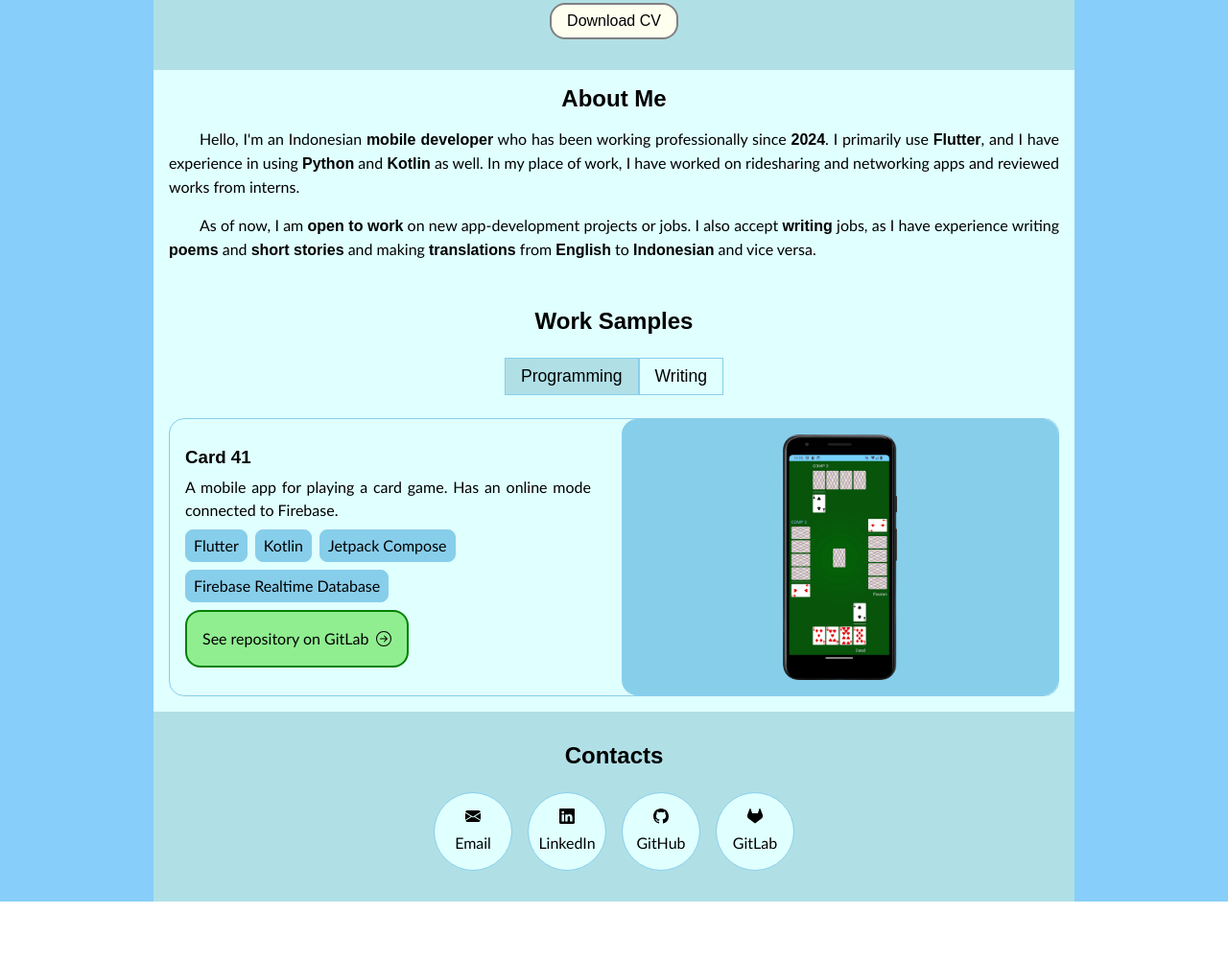
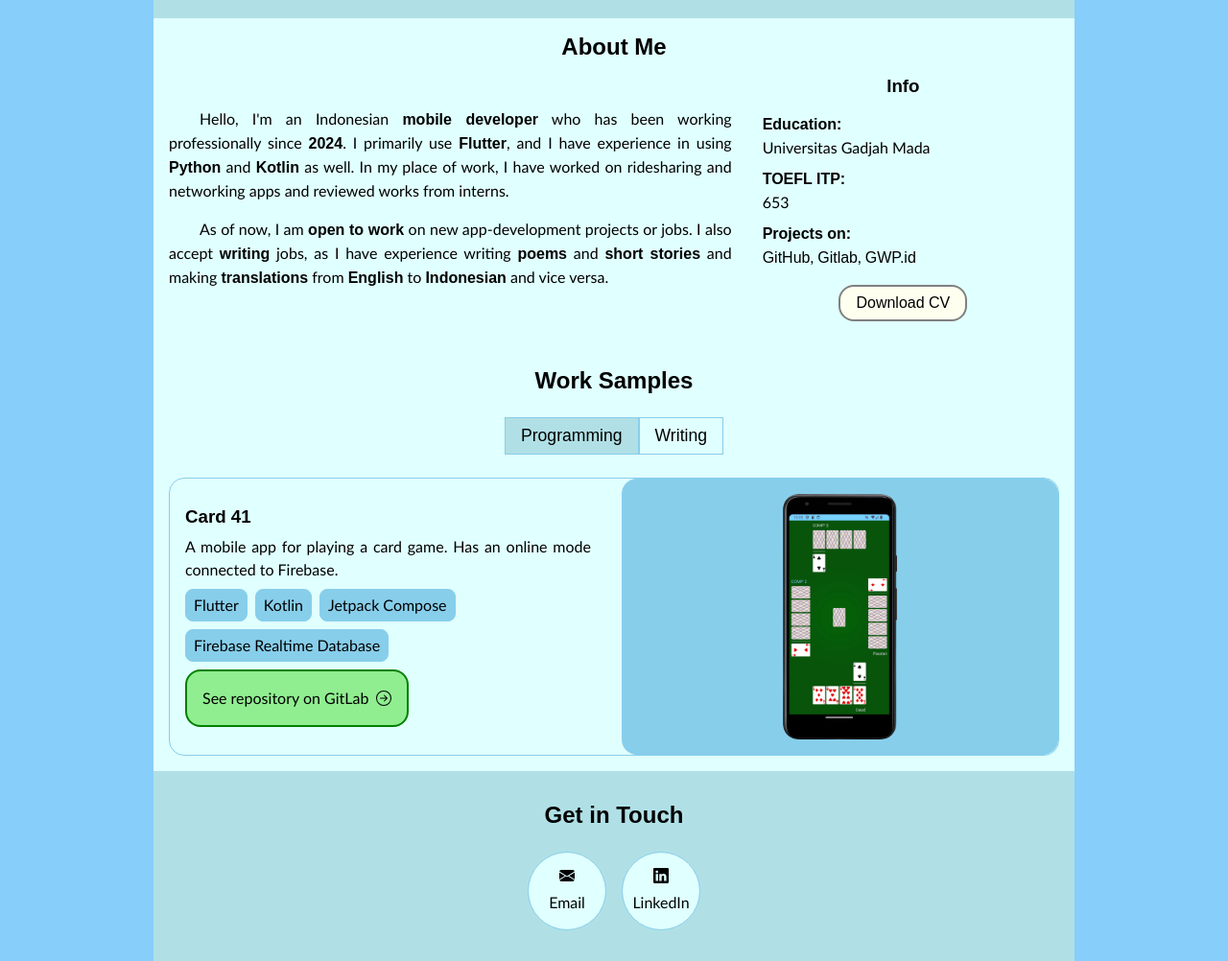
Before and after one commit to daudiffa/daudiffa.github.io, a plain HTML site: page index.html in a window 1280 px wide. Shown: the part 127-1129 px from the top of the page at 96% size. Before the commit the page ends 1067 px from the top, so only its background shows below. Drawn offline with Linux system fonts and the light colour scheme.

Commit message:
fix(about me): add an Info section

```diff
--- a/index.html
+++ b/index.html
@@ -13,18 +13,38 @@
         <header class="column cross-align-center gap-medium">
             <h1>Daud Iffa Fauzan Argana</h1>
             <p class="subtitle">Mobile Developer | Writer</p>
-            <a class="download" target="_blank" href="/assets/documents/curriculum_vitae.pdf">
-                Download CV
-            </a>
         </header>
         <div>
             <h2>About Me</h2>
-            <p class="about">Hello, I'm an Indonesian <b>mobile developer</b> who has been working professionally since <b>2024</b>.
-                I primarily use <b>Flutter</b>, and I have experience in using <b>Python</b> and <b>Kotlin</b> as well.
-                In my place of work, I have worked on ridesharing and networking apps and reviewed works from interns.</p>
-            <p class="about">As of now, I am <b>open to work</b> on new app-development projects or jobs.
-                I also accept <b>writing</b> jobs, as I have experience writing <b>poems</b> and <b>short stories</b>
-                and making <b>translations</b> from <b>English</b> to <b>Indonesian</b> and vice versa.</p>
+            <div id="about-content">
+                <div style="flex-grow: 2;">
+                    <p class="about">
+                        Hello, I'm an Indonesian <b>mobile developer</b> who has been working professionally since <b>2024</b>.
+                        I primarily use <b>Flutter</b>, and I have experience in using <b>Python</b> and <b>Kotlin</b> as well.
+                        In my place of work, I have worked on ridesharing and networking apps and reviewed works from interns.
+                    </p>
+                    <p class="about">
+                        As of now, I am <b>open to work</b> on new app-development projects or jobs.
+                        I also accept <b>writing</b> jobs, as I have experience writing <b>poems</b> and <b>short stories</b>
+                        and making <b>translations</b> from <b>English</b> to <b>Indonesian</b> and vice versa.
+                    </p>
+                </div>
+                <div class="column cross-align-center gap-medium" style="flex-grow: 1; margin: 16px">
+                    <h3>Info</h3>
+                    <div class="about-data">
+                        <p><b>Education:</b><br/> Universitas Gadjah Mada</p>
+                        <p><b>TOEFL ITP:</b><br/> 653</p>
+                        <p><b>Projects on:</b><br/>
+                            <a target="_blank" href="https://github.com/daudiffa">GitHub</a>,
+                            <a target="_blank" href="https://gitlab.com/users/daud.if.argana">Gitlab</a>,
+                            <a target="_blank" href="https://gwp.id/author/60830">GWP.id</a>
+                        </p>
+                    </div>
+                    <a class="download" target="_blank" href="/assets/documents/curriculum_vitae.pdf">
+                        Download CV
+                    </a>
+                </div>
+            </div>
         </div>
         <div class="column gap-big">
             <h2>Work Samples</h2>
@@ -131,7 +151,7 @@
             </div>
         </div>
         <footer class="column cross-align-stretch gap-big">
-            <h2>Contacts</h2>
+            <h2>Get in Touch</h2>
             <div class="row wrap align-center gap-medium">
                 <a class="contact" target="_blank" href="mailto:daud.if.argana@gmail.com">
                     <div class="column align-center cross-align-center gap-small">
@@ -147,22 +167,6 @@
                             <path d="M0 1.146C0 .513.526 0 1.175 0h13.65C15.474 0 16 .513 16 1.146v13.708c0 .633-.526 1.146-1.175 1.146H1.175C.526 16 0 15.487 0 14.854zm4.943 12.248V6.169H2.542v7.225zm-1.2-8.212c.837 0 1.358-.554 1.358-1.248-.015-.709-.52-1.248-1.342-1.248S2.4 3.226 2.4 3.934c0 .694.521 1.248 1.327 1.248zm4.908 8.212V9.359c0-.216.016-.432.08-.586.173-.431.568-.878 1.232-.878.869 0 1.216.662 1.216 1.634v3.865h2.401V9.25c0-2.22-1.184-3.252-2.764-3.252-1.274 0-1.845.7-2.165 1.193v.025h-.016l.016-.025V6.169h-2.4c.03.678 0 7.225 0 7.225z"/>
                         </svg>
                         <p>LinkedIn</p>
-                    </div>
-                </a>
-                <a class="contact" target="_blank" href="https://github.com/daudiffa">
-                    <div class="column align-center cross-align-center gap-small">
-                        <svg xmlns="http://www.w3.org/2000/svg" width="16" height="16" fill="currentColor" class="bi bi-github" viewBox="0 0 16 16">
-                            <path d="M8 0C3.58 0 0 3.58 0 8c0 3.54 2.29 6.53 5.47 7.59.4.07.55-.17.55-.38 0-.19-.01-.82-.01-1.49-2.01.37-2.53-.49-2.69-.94-.09-.23-.48-.94-.82-1.13-.28-.15-.68-.52-.01-.53.63-.01 1.08.58 1.23.82.72 1.21 1.87.87 2.33.66.07-.52.28-.87.51-1.07-1.78-.2-3.64-.89-3.64-3.95 0-.87.31-1.59.82-2.15-.08-.2-.36-1.02.08-2.12 0 0 .67-.21 2.2.82.64-.18 1.32-.27 2-.27s1.36.09 2 .27c1.53-1.04 2.2-.82 2.2-.82.44 1.1.16 1.92.08 2.12.51.56.82 1.27.82 2.15 0 3.07-1.87 3.75-3.65 3.95.29.25.54.73.54 1.48 0 1.07-.01 1.93-.01 2.2 0 .21.15.46.55.38A8.01 8.01 0 0 0 16 8c0-4.42-3.58-8-8-8"/>
-                        </svg>
-                        <p>GitHub</p>
-                    </div>
-                </a>
-                <a class="contact" target="_blank" href="https://gitlab.com/users/daud.if.argana">
-                    <div class="column align-center cross-align-center gap-small">
-                        <svg xmlns="http://www.w3.org/2000/svg" width="16" height="16" fill="currentColor" class="bi bi-gitlab" viewBox="0 0 16 16">
-                            <path d="m15.734 6.1-.022-.058L13.534.358a.57.57 0 0 0-.563-.356.6.6 0 0 0-.328.122.6.6 0 0 0-.193.294l-1.47 4.499H5.025l-1.47-4.5A.572.572 0 0 0 2.47.358L.289 6.04l-.022.057A4.044 4.044 0 0 0 1.61 10.77l.007.006.02.014 3.318 2.485 1.64 1.242 1 .755a.67.67 0 0 0 .814 0l1-.755 1.64-1.242 3.338-2.5.009-.007a4.05 4.05 0 0 0 1.34-4.668Z"/>
-                        </svg>
-                        <p>GitLab</p>
                     </div>
                 </a>
             </div>
--- a/styles/styles.css
+++ b/styles/styles.css
@@ -92,6 +92,63 @@ header, footer {
     padding: 32px;
 }
 
+/* About Me */
+#about-content {
+    display: flex;
+    align-items: center;
+    gap: 16px;
+}
+
+#about-content > div {
+    flex-basis: 0;
+}
+
+@media (max-width: 600px) {
+    #about-content {
+        flex-direction: column;
+        gap: 0;
+    }
+}
+
+.about-data {
+    display: flex;
+    grid-template-columns: repeat(2, minmax(100px, 1fr));
+    flex-wrap: wrap;
+    align-self: stretch;
+    gap: 8px;
+    justify-content: space-between;
+}
+
+.about-data > p {
+    margin: 0;
+    text-align: start;
+    flex-basis: 180px;
+}
+
+.about-data a {
+    color: black;
+    text-decoration: none;
+}
+
+.about-data a:hover {
+    color: darkslategray;
+}
+
+a.download {
+    background: ivory;
+    border: 2px solid gray;
+    border-radius: 16px;
+    color: black;
+    padding: 8px 16px;
+    text-decoration: none;
+}
+
+a.download:hover {
+    background: lightgray;
+    border-color: darkslategray;
+    color: darkslategray;
+}
+
 /* Decorated widgets */
 .chip {
     background: skyblue;
@@ -122,21 +179,6 @@ a.contact:hover {
 
 a.contact p {
     margin: 0;
-}
-
-a.download {
-    background: ivory;
-    border: 2px solid gray;
-    border-radius: 16px;
-    color: black;
-    padding: 8px 16px;
-    text-decoration: none;
-}
-
-a.download:hover {
-    background: lightgray;
-    border-color: darkslategray;
-    color: darkslategray;
 }
 
 a.project-link {
```
